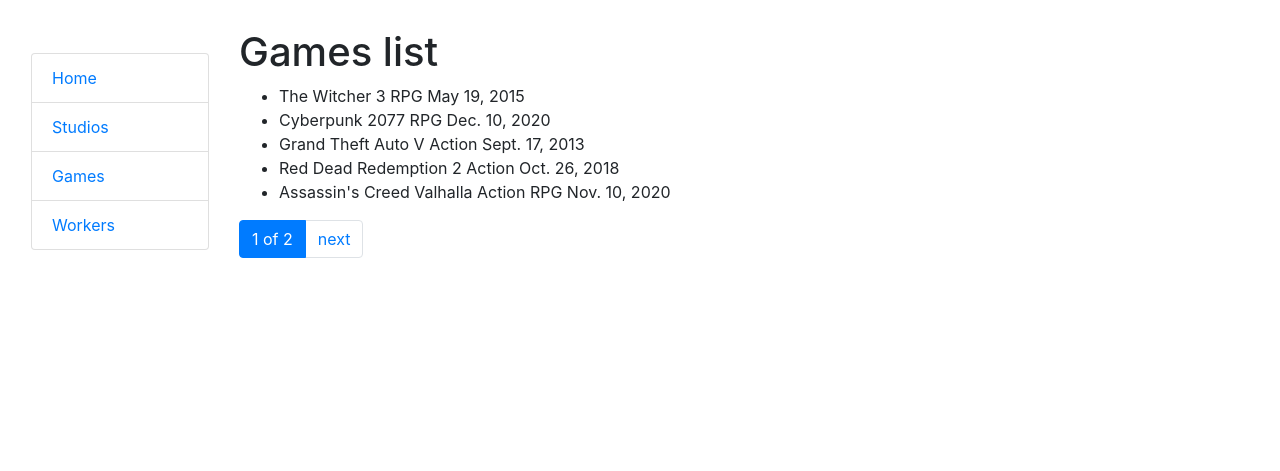
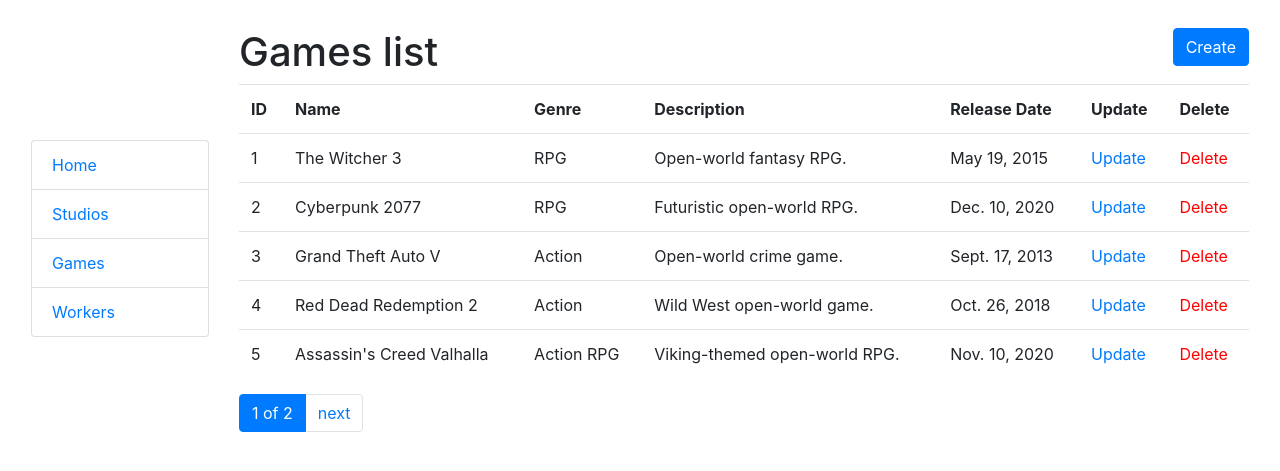
Before and after one commit to Sir-Churchill/game-studio, a Django app: page /games/ in a window 1280 px wide. Shown: the top 471 px of the page. Run offline with Django 5.2, Linux system fonts and the light colour scheme; data comes from the database, SQL or seed files in the repository.

Commit message:
feat(ui): add full CRUD table with create, update, delete for games

```diff
--- a/templates/core/game_list.html
+++ b/templates/core/game_list.html
@@ -2,14 +2,56 @@
 
 
 {% block content %}
-    <h1>Games list</h1>
+  <h1>Games list
+    <a class="btn btn-primary float-right" href="{% url 'core:games-create' %}">
+        Create
+    </a>
+    </h1>
 
   {% if game_list %}
-        <ul>
+    <table class="table">
+      <tr>
+        <th>ID</th>
+        <th>Name</th>
+        <th>Genre</th>
+        <th>Description</th>
+        <th>Release Date</th>
+        <th>Update</th>
+        <th>Delete</th>
+      </tr>
+
       {% for game in game_list %}
-                <li>{{ game.name }} {{ game.genre }} {{ game.release_date }}</li>
+        <tr>
+          <td>
+              {{ game.id }}
+          </td>
+          <td>
+              {{ game.name }}
+          </td>
+          <td>
+              {{ game.genre }}
+          </td>
+            <td>
+                {{ game.description }}
+            </td>
+            <td>
+                {{ game.release_date }}
+            </td>
+          <td>
+              <a href="{% url 'core:games-update' pk=game.id %}">
+                Update
+              </a>
+            </td>
+            <td>
+              <a style="color: red"
+                href="{% url 'core:games-delete' pk=game.id %}">
+                Delete
+              </a>
+            </td>
+        </tr>
       {% endfor %}
-        </ul>
+    </table>
+
   {% else %}
       <p>No games found.</p>
   {% endif %}
```
Lines whose indentation alone changed are shown as unchanged.
